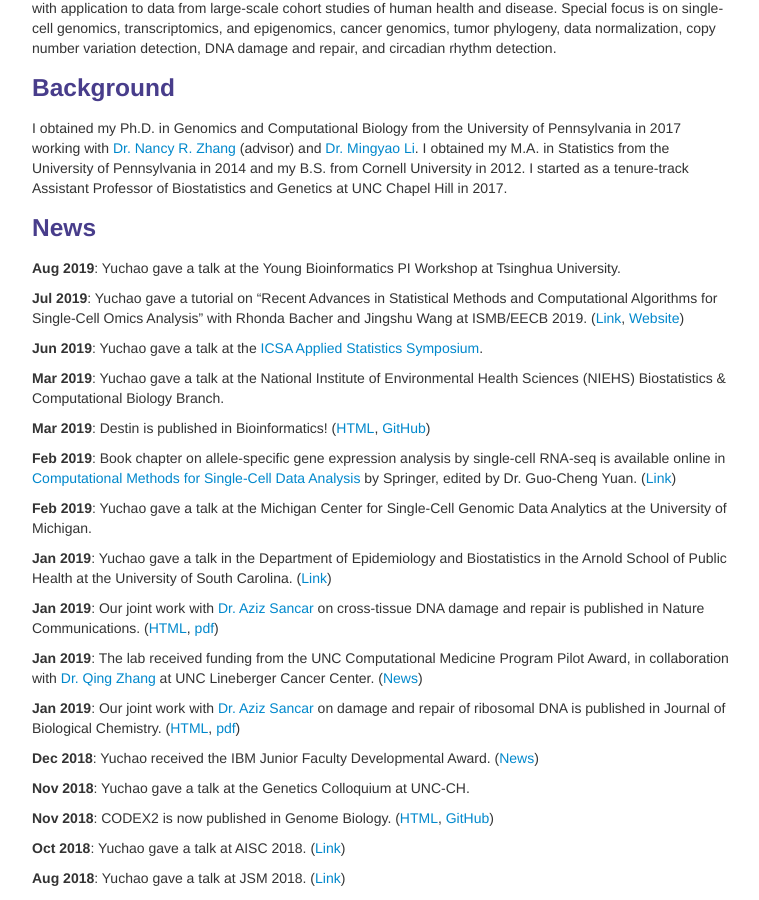
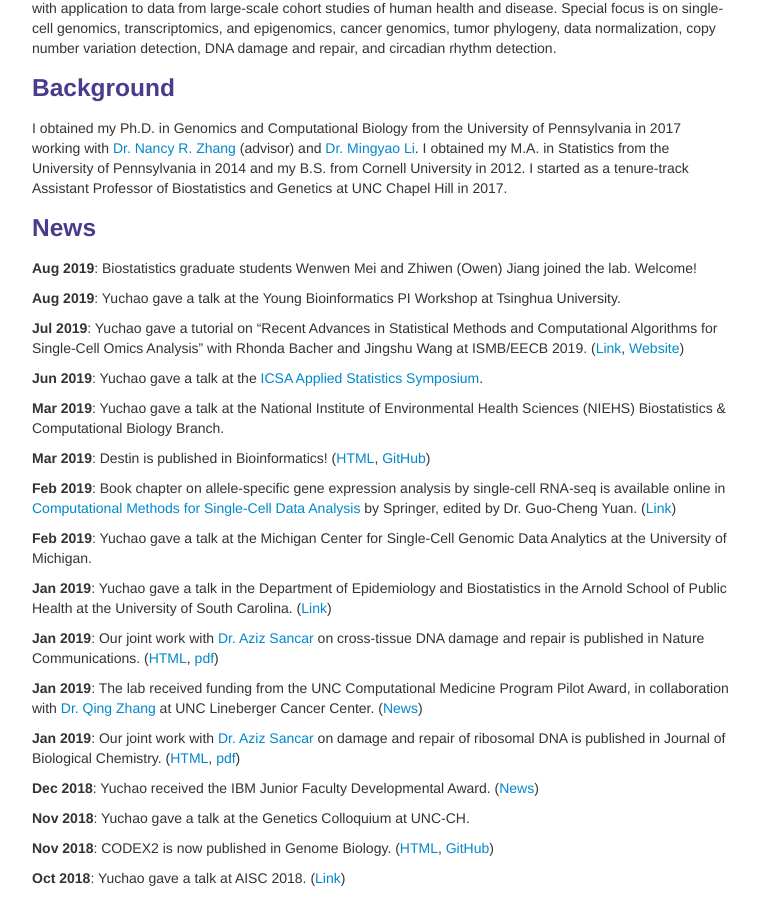
Before and after one commit to yuchaojiang/yuchaojiang.github.io, a Jekyll site: the page built from index.md, in a window 1280 px wide and 900 px high, scrolled down 474 px. Shown: the whole window, without its empty margins (258-1017 px from the left). Built offline with Jekyll 4.4.1, drawn with Linux system fonts in a browser that asks for light colours.

Commit message:
Update index.md

```diff
--- a/index.md
+++ b/index.md
@@ -34,6 +34,8 @@ The Jiang Lab’s primary research interests lie in statistical modeling, method
 I obtained my Ph.D. in Genomics and Computational Biology from the University of Pennsylvania in 2017 working with [Dr. Nancy R. Zhang](https://statistics.wharton.upenn.edu/profile/nzh/) (advisor) and [Dr. Mingyao Li](http://www.med.upenn.edu/apps/faculty/index.php/g275/p8122973). I obtained my M.A. in Statistics from the University of Pennsylvania in 2014 and my B.S. from Cornell University in 2012. I started as a tenure-track Assistant Professor of Biostatistics and Genetics at UNC Chapel Hill in 2017.
 
 ### News
+**Aug 2019**: Biostatistics graduate students Wenwen Mei and Zhiwen (Owen) Jiang joined the lab. Welcome!
+
 **Aug 2019**: Yuchao gave a talk at the Young Bioinformatics PI Workshop at Tsinghua University.
 
 **Jul 2019**: Yuchao gave a tutorial on "Recent Advances in Statistical Methods and Computational Algorithms for Single-Cell Omics Analysis" with Rhonda Bacher and Jingshu Wang at ISMB/EECB 2019. ([Link](https://www.iscb.org/ismbeccb2019-program/tutorials#am2), [Website](https://github.com/rhondabacher/ISMB2019_SingleCellTutorial))
```
